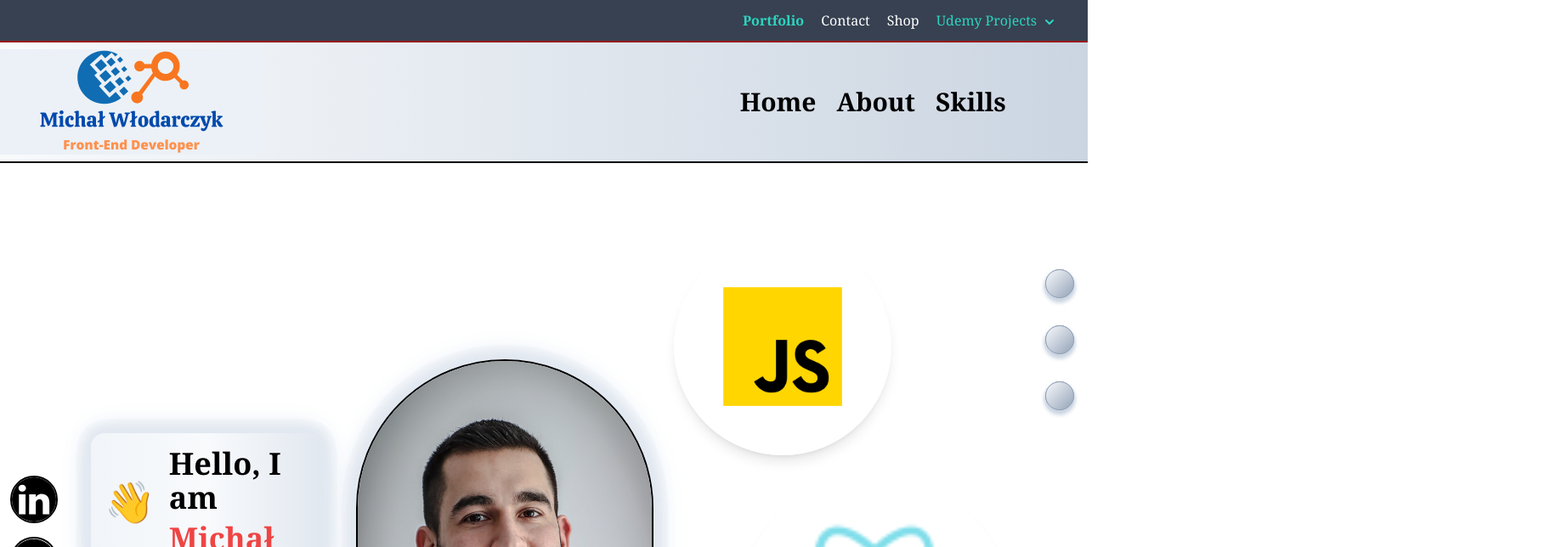
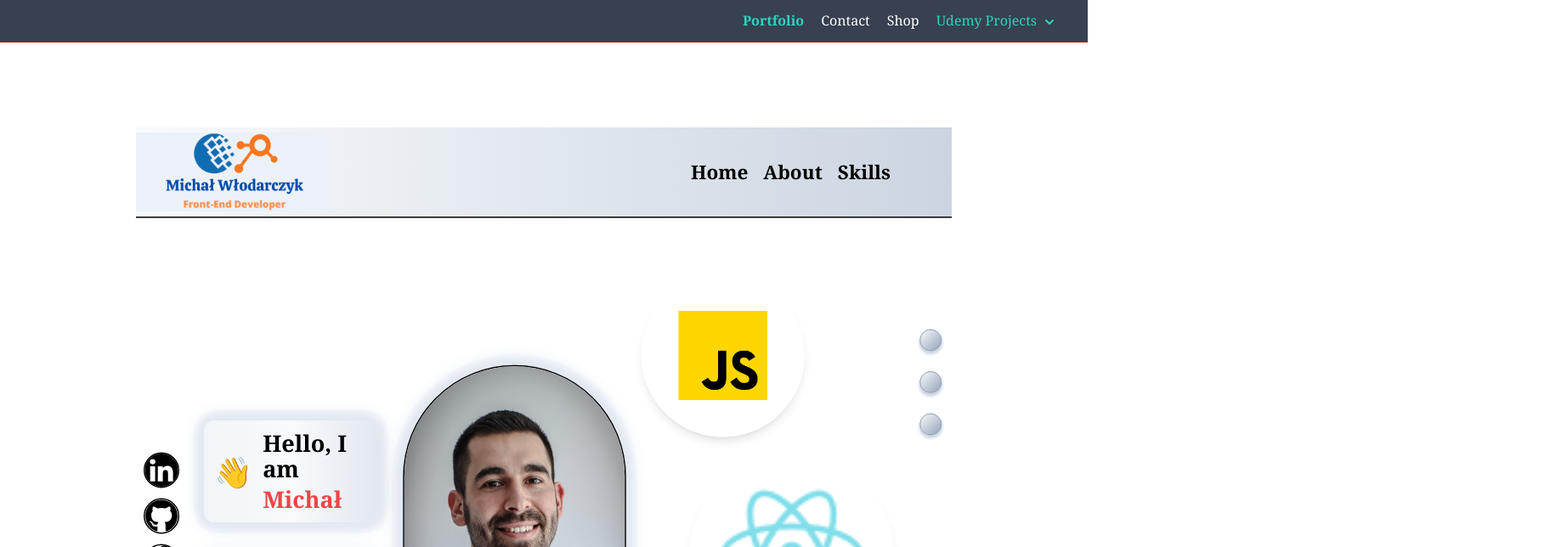
Before and after one commit to MichWlo94/MyReact, a React (Vite) app: page / in a window 1280 px wide. Shown: the top 644 px of the page at 85% size, 1844 px wide, since content can reach past the window. Built offline with nearby package versions, Linux system fonts and the light colour scheme; a web font is replaced by a local one.

Commit message:
update for netlify

```diff
--- a/src/Subsites/LandingPage.jsx
+++ b/src/Subsites/LandingPage.jsx
@@ -8,7 +8,7 @@ import About from '../Portfolio/About';
 function LandingPage(props) {
 
   return (
-    <div onClick={props.closeDropdown} className='w-screen h-[100vh] font-serif'>
+    <div onClick={props.closeDropdown} className='w-screen h-[100vh] font-serif scale-75'>
       <Nav />
       <SocialMedia />
       <Header />
```
